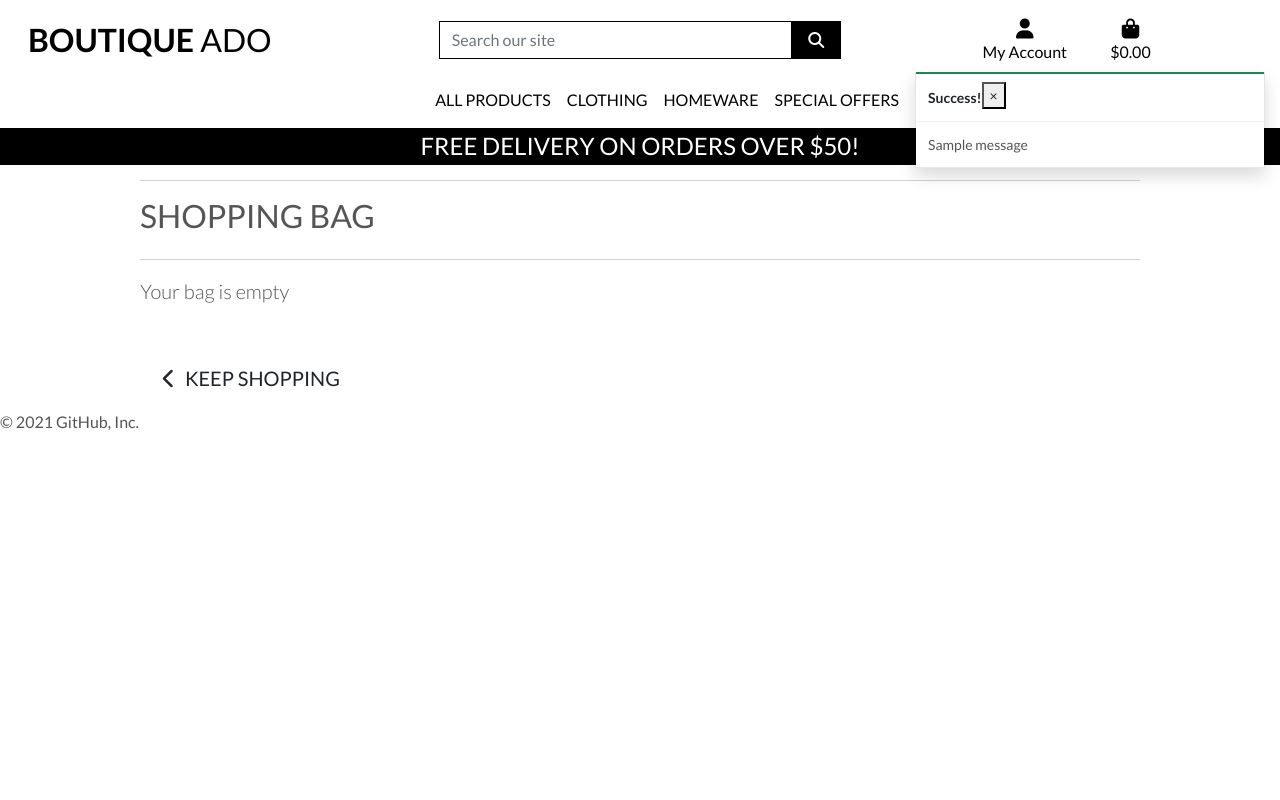
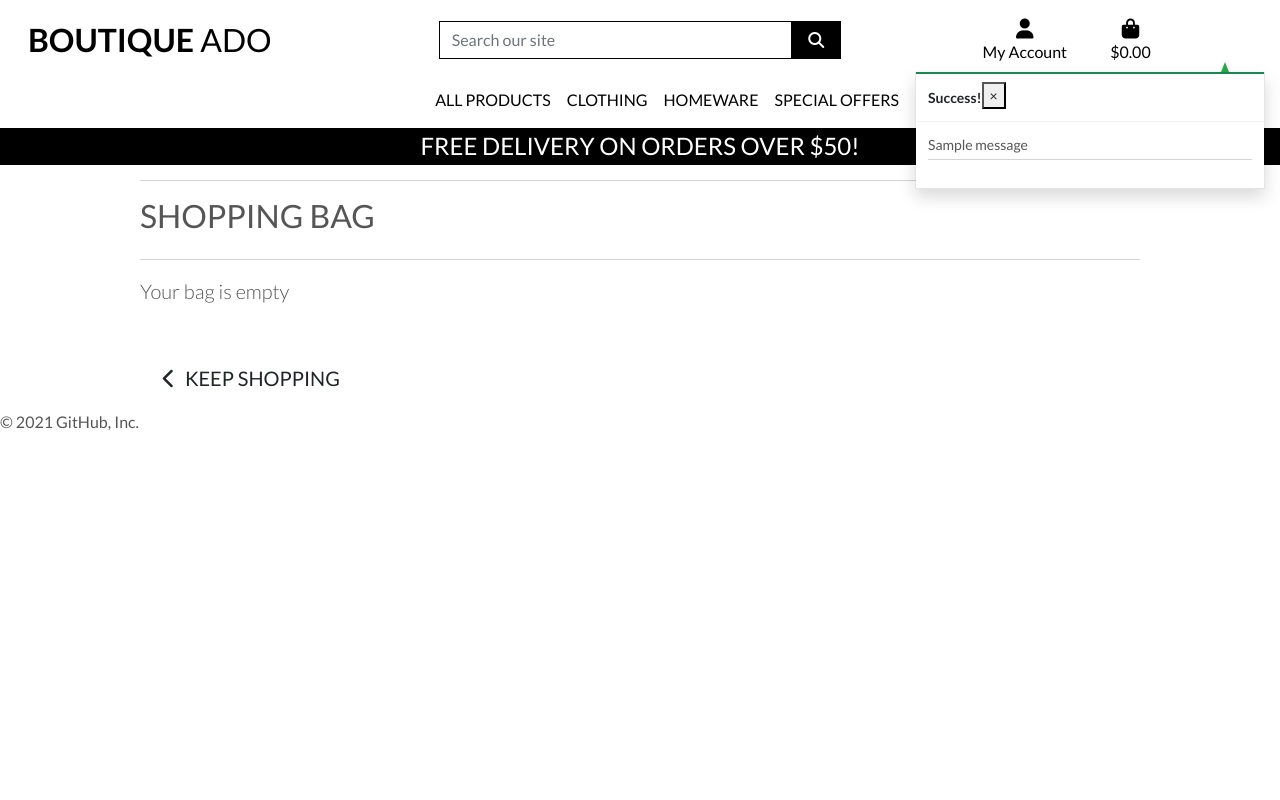
Before and after one commit to LiamGaff/boutique_ido_v1, a Django app: page /bag/ in a window 1280 px wide. Run offline with Django 3.2, Linux system fonts and the light colour scheme; tables that the repository leaves empty hold one stand-in row (values such as "Sample post"); one stand-in notice (Sample message) is shown; some libraries are stand-ins or nearby versions.

Commit message:
added notification css, shopping bag preview

```diff
--- a/bag/views.py
+++ b/bag/views.py
@@ -1,7 +1,8 @@
-from django.shortcuts import render, redirect, reverse, HttpResponse
+from django.shortcuts import render, redirect, reverse, HttpResponse, get_object_or_404
 from django.contrib import messages
 
 from products.models import Product
+
 # Create your views here.
 
 
@@ -14,7 +15,7 @@ def view_bag(request):
 def add_to_bag(request, item_id):
     """ Add a quantity of the specified product to the shopping bag """
 
-    product = Product.objects.get(pk=item_id)
+    product = get_object_or_404(Product, pk=item_id)
     quantity = int(request.POST.get('quantity'))
     redirect_url = request.POST.get('redirect_url')
     size = None
@@ -26,16 +27,20 @@ def add_to_bag(request, item_id):
         if item_id in list(bag.keys()):
             if size in bag[item_id]['items_by_size'].keys():
                 bag[item_id]['items_by_size'][size] += quantity
+                messages.success(request, f'Updated size {size.upper()} {product.name} quantity to {bag[item_id]["items_by_size"][size]}')
             else:
                 bag[item_id]['items_by_size'][size] = quantity
+                messages.success(request, f'Added size {size.upper()} {product.name} to your bag')
         else:
             bag[item_id] = {'items_by_size': {size: quantity}}
+            messages.success(request, f'Added size {size.upper()} {product.name} to your bag')
     else:
         if item_id in list(bag.keys()):
             bag[item_id] += quantity
+            messages.success(request, f'Updated {product.name} quantity to {bag[item_id]}')
         else:
             bag[item_id] = quantity
-            messages.error(request, f'Added {product.name} to your bag')
+            messages.success(request, f'Added {product.name} to your bag')
 
     request.session['bag'] = bag
     return redirect(redirect_url)
@@ -44,6 +49,7 @@ def add_to_bag(request, item_id):
 def adjust_bag(request, item_id):
     """Adjust the quantity of the specified product to the specified amount"""
 
+    product = get_object_or_404(Product, pk=item_id)
     quantity = int(request.POST.get('quantity'))
     size = None
     if 'product_size' in request.POST:
@@ -53,15 +59,19 @@ def adjust_bag(request, item_id):
     if size:
         if quantity > 0:
             bag[item_id]['items_by_size'][size] = quantity
+            messages.success(request, f'Updated size {size.upper()} {product.name} quantity to {bag[item_id]["items_by_size"][size]}')
         else:
             del bag[item_id]['items_by_size'][size]
             if not bag[item_id]['items_by_size']:
                 bag.pop(item_id)
+            messages.success(request, f'Removed size {size.upper()} {product.name} from your bag')
     else:
         if quantity > 0:
             bag[item_id] = quantity
+            messages.success(request, f'Updated {product.name} quantity to {bag[item_id]}')
         else:
             bag.pop(item_id)
+            messages.success(request, f'Removed {product.name} from your bag')
 
     request.session['bag'] = bag
     return redirect(reverse('view_bag'))
@@ -71,6 +81,7 @@ def remove_from_bag(request, item_id):
     """Remove the item from the shopping bag"""
 
     try:
+        product = get_object_or_404(Product, pk=item_id)
         size = None
         if 'product_size' in request.POST:
             size = request.POST['product_size']
@@ -80,11 +91,14 @@ def remove_from_bag(request, item_id):
             del bag[item_id]['items_by_size'][size]
             if not bag[item_id]['items_by_size']:
                 bag.pop(item_id)
+            messages.success(request, f'Removed size {size.upper()} {product.name} from your bag')
         else:
             bag.pop(item_id)
+            messages.success(request, f'Removed {product.name} from your bag')
 
         request.session['bag'] = bag
         return HttpResponse(status=200)
 
     except Exception as e:
+        messages.error(request, f'Error removing item: {e}')
         return HttpResponse(status=500)
--- a/static/css/base.css
+++ b/static/css/base.css
@@ -169,7 +169,60 @@ a.category-badge > span.badge:hover {
     height: 2px;
 }
 
+/* from CSS-tricks.com: https://css-tricks.com/snippets/css/css-triangle/ */
+
+.arrow-up {
+    width: 0;
+    height: 0;
+    border-left: 4px solid transparent;
+    border-right: 4px solid transparent;
+    border-bottom: 10px solid black;
+    position: absolute;
+    top: -10px;
+    right: 36px;
+}
+
+/* Convenience classes - colors copied from Bootstrap */
+.arrow-primary {
+    border-bottom-color: #007bff !important;
+}
+
+.arrow-secondary {
+    border-bottom-color: #6c757d !important;
+}
+
+.arrow-success {
+    border-bottom-color: #28a745 !important;
+}
+
+.arrow-danger {
+    border-bottom-color: #dc3545 !important;
+}
+
+.arrow-warning {
+    border-bottom-color: #ffc107 !important;
+}
+
+.arrow-info {
+    border-bottom-color: #17a2b8 !important;
+}
+
+.arrow-light {
+    border-bottom-color: #f8f9fa !important;
+}
+
+.arrow-dark {
+    border-bottom-color: #343a40 !important;
+}
+
+.bag-notification-wrapper {
+    height: 100px;
+    overflow-x: hidden;
+    overflow-y: auto;
+}
+
 /* -------------------------------- Media Queries */
+
 
 /* Slightly larger container on xl screens */
 @media (min-width: 1200px) {
--- a/templates/includes/toasts/toast_success.html
+++ b/templates/includes/toasts/toast_success.html
@@ -9,6 +9,47 @@
       </button>
   </div>
   <div class="toast-body bg-white">
-      {{ message }}
-  </div>
+    <div class="row">
+      <div class="col">
+        {{ message }}
+        <hr class="mt-1 mb-3">
+      </div>
+    </div>
+    {% if grand_total %}
+    <p class="logo-font bg-white text-black py-1">Your Bag ({{ product_count }})</p>
+    <div class="bag-notification-wrapper">
+        {% for item in bag_items %}
+            <div class="row">
+                <div class="col-3 my-1">
+                    <img class="w-100" src="{{ item.product.image.url }}">
+                </div>
+                <div class="col-9">
+                    <p class="my-0"><strong>{{ item.product.name }}</strong></p>
+                    <p class="my-0 small">Size: {% if item.product.has_sizes %}{{ item.size|upper }}{% else %}N/A{% endif %}</p>
+                    <p class="my-0 small text-muted">Qty: {{ item.quantity }}</p>
+                </div>
+            </div>
+        {% endfor %}
+    </div>
+    <div class="row">
+        <div class="col">
+            <strong><p class="mt-3 mb-1 text-black">
+                Total{% if free_delivery_delta > 0 %} (Exc. delivery){% endif %}:
+                <span class="float-right">${{ total|floatformat:2 }}</span>
+            </p></strong>
+            {% if free_delivery_delta > 0 %}
+                <p class="mb-0 p-2 bg-warning shadow-sm text-black text-center">
+                    Spend <strong>${{ free_delivery_delta }}</strong> more to get free next day delivery!
+                </p>
+            {% endif %}
+            <a href="{% url 'view_bag' %}" class="btn btn-black btn-block rounded-0">
+                <span class="text-uppercase">Go To Secure Checkout</span>
+                <span class="icon">
+                    <i class="fas fa-lock"></i>
+                </span>
+            </a>
+        </div>
+    </div>
+{% endif %}
 </div>
+</div>
```
